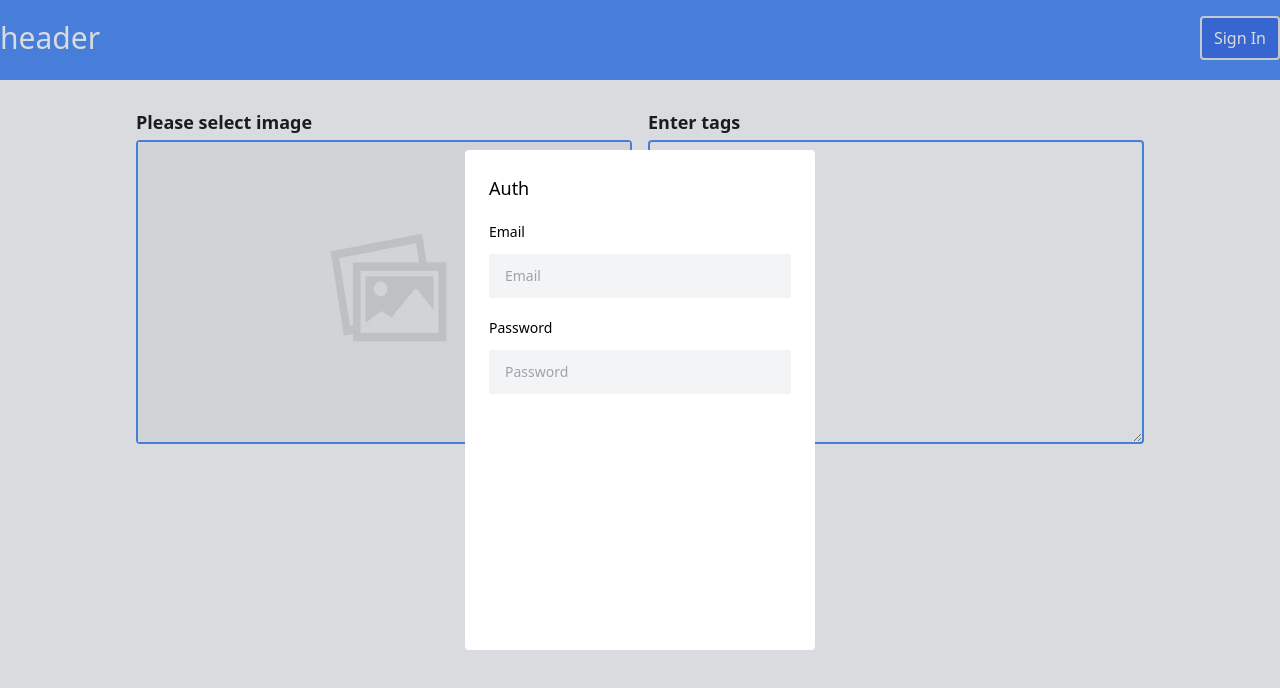
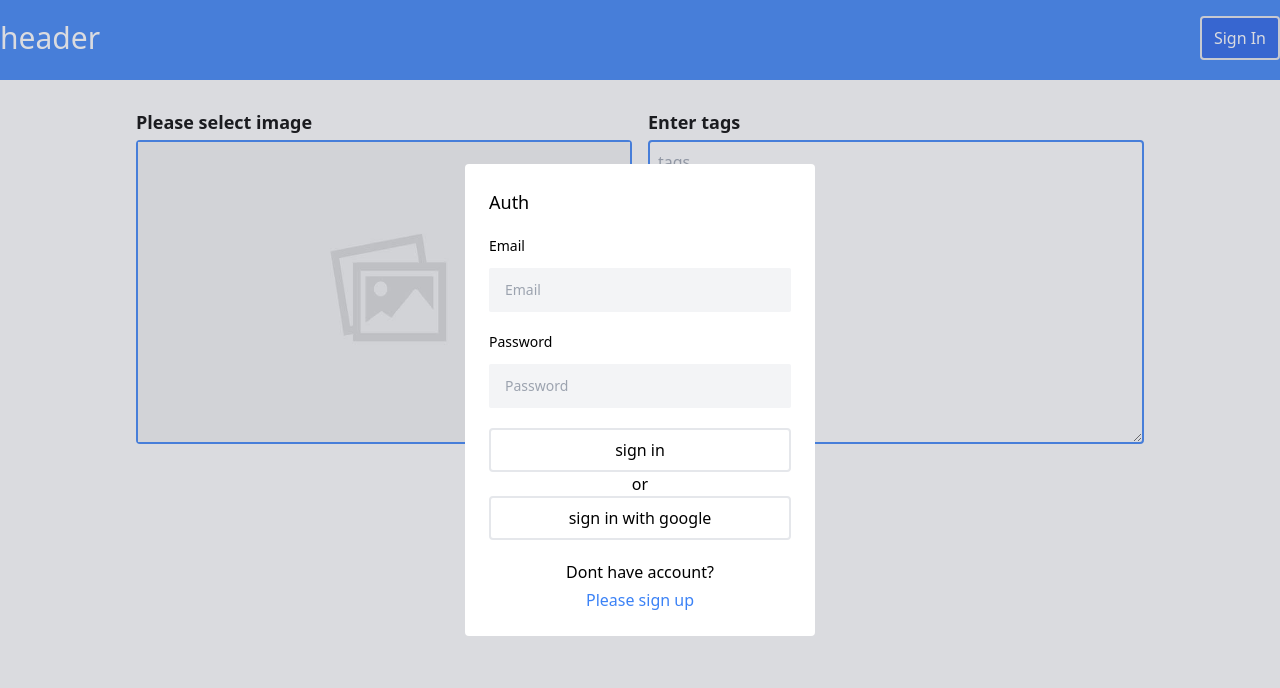
Before and after one commit to MaxUser99/internship, a React (Create React App) app: page / in a window 1280 px wide. Shown: the top 688 px of the page. Built offline with nearby package versions, Linux system fonts and the light colour scheme; no server answers.

Commit message:
create google auth

```diff
--- a/src/components/AuthModal/AuthModal.js
+++ b/src/components/AuthModal/AuthModal.js
@@ -1,6 +1,7 @@
 import { useState } from 'react';
 import { observer } from "mobx-react-lite";
 import uiStore, { MODALS } from "../../store/uiStore";
+import { signInWithGoogle } from '../../store/firebase';
 import styles from './AuthModal.module.css';
 
 const MODE = {
@@ -23,10 +24,16 @@ const AuthModal = () => {
     setPassword('');
   }
 
-  const changeHandler = ({ target: { value, name }}) => {
+  const changeHandler = ({ target: { value, name } }) => {
     if (name === 'email') setEmail(value);
     else if (name === 'password') setPassword(value);
   }
+
+  const toggleMode = () => setMode(prevMode => (
+    prevMode === MODE.SIGN_IN
+      ? MODE.SIGN_UP
+      : MODE.SIGN_IN
+  ));
 
   if (openedModal !== MODALS.AUTH) return null;
 
@@ -35,14 +42,43 @@ const AuthModal = () => {
       <div className={`${styles.form} inset-center container bg-white p-6`}>
         <h2 className="text-lg font-medium">Auth</h2>
         <form onSubmit={submitHandler}>
-          <div class="my-5 text-sm">
-            <label for="email" className="block text-black">Email</label>
+          <div className="my-5 text-sm">
+            <label htmlFor="email" className="block text-black">Email</label>
             <input value={email} onChange={changeHandler} className="input" type="text" autoFocus name="email" placeholder="Email" />
           </div>
-          <div class="my-5 text-sm">
-            <label for="password" className="block text-black">Password</label>
+          <div className="my-5 text-sm">
+            <label htmlFor="password" className="block text-black">Password</label>
             <input value={password} onChange={changeHandler} className="input" type="password" name="password" placeholder="Password" />
           </div>
+          <button type='submit' className="btn w-full">
+            {
+              mode === MODE.SIGN_IN
+              ? 'sign in'
+              : 'sign up'
+            }
+          </button>
+          <p className="w-full text-center">or</p>
+          <button onClick={signInWithGoogle} className="btn w-full">
+            {
+              mode === MODE.SIGN_IN
+                ? 'sign in '
+                : 'sign up '
+            } with google
+          </button>
+          <p className="text-center mb-1 mt-5">
+            {
+              mode === MODE.SIGN_IN
+                ? 'Dont have account?'
+                : 'Already have account?'
+            }
+          </p>
+          <p className="text-center text-blue-500 cursor-pointer" onClick={toggleMode}>
+            {
+              mode === MODE.SIGN_IN
+                ? 'Please sign up'
+                : 'Please sign in'
+            }
+          </p>
         </form>
       </div>
       <div onClick={closeHandler} className="backface cursor-pointer" />
--- a/src/components/AuthModal/AuthModal.module.css
+++ b/src/components/AuthModal/AuthModal.module.css
@@ -2,5 +2,5 @@
   @apply rounded;
   z-index: 200;
   width: 350px;
-  height: 500px;
+  /* height: 500px; */
 }
--- a/src/index.css
+++ b/src/index.css
@@ -27,6 +27,10 @@
     z-index: 100;
   }
 
+  .btn {
+    @apply py-2 px-3 rounded border-2 transition;
+  }
+
   .btn-loggin {
     @apply py-2 px-3 rounded text-white bg-blue-600 border-2 hover:bg-blue-300 hover:border-blue-600 hover:text-blue-900 transition;
   }
--- /dev/null
+++ b/src/store/firebase.js
@@ -0,0 +1,33 @@
+import firebase from 'firebase/app';
+import 'firebase/auth';
+import 'firebase/firestore';
+
+// const firebaseConfig = {
+//   apiKey: 'AIzaXXXXXXXXXXXXXXXXXXXXXXX',
+//   authDomain: 'test-XXXX.firebaseapp.com',
+//   databaseURL: 'https://test-XXXXXX.firebaseio.com',
+//   projectId: 'test-XXXX',
+//   storageBucket: 'test-XXXX.appspot.com',
+//   messagingSenderId: 'XXXXXXX',
+//   appId: "XXXXXXXXXXXXXXXXXXXXXXXXXXXXXXXXXXXX"
+// };
+
+var firebaseConfig = {
+  apiKey: "AIzaSyAhdXgLjcFAF6U-Yi1NT0Q-whIgUirLxy0",
+  authDomain: "internship-53906.firebaseapp.com",
+  projectId: "internship-53906",
+  storageBucket: "internship-53906.appspot.com",
+  messagingSenderId: "478329272646",
+  appId: "1:478329272646:web:88269c0ad374e3fcdbcd47"
+};
+
+firebase.initializeApp(firebaseConfig);
+
+export const auth = firebase.auth();
+export const firestore = firebase.firestore();
+
+const provider = new firebase.auth.GoogleAuthProvider();
+
+export const signInWithGoogle = () => {
+  auth.signInWithPopup(provider);
+};
--- a/src/store/userStore.js
+++ b/src/store/userStore.js
@@ -1,4 +1,5 @@
 import { makeAutoObservable } from 'mobx';
+import { auth } from './firebase';
 
 export const USER_STATUS = {
   GUEST: 'GUEST',
@@ -11,6 +12,11 @@ class UserStore {
 
   constructor() {
     makeAutoObservable(this);
+
+    auth.onAuthStateChanged(user => {
+      this.user = user;
+      console.log('user: ', user);
+    });
   }
 
   get userStatus() {
```
